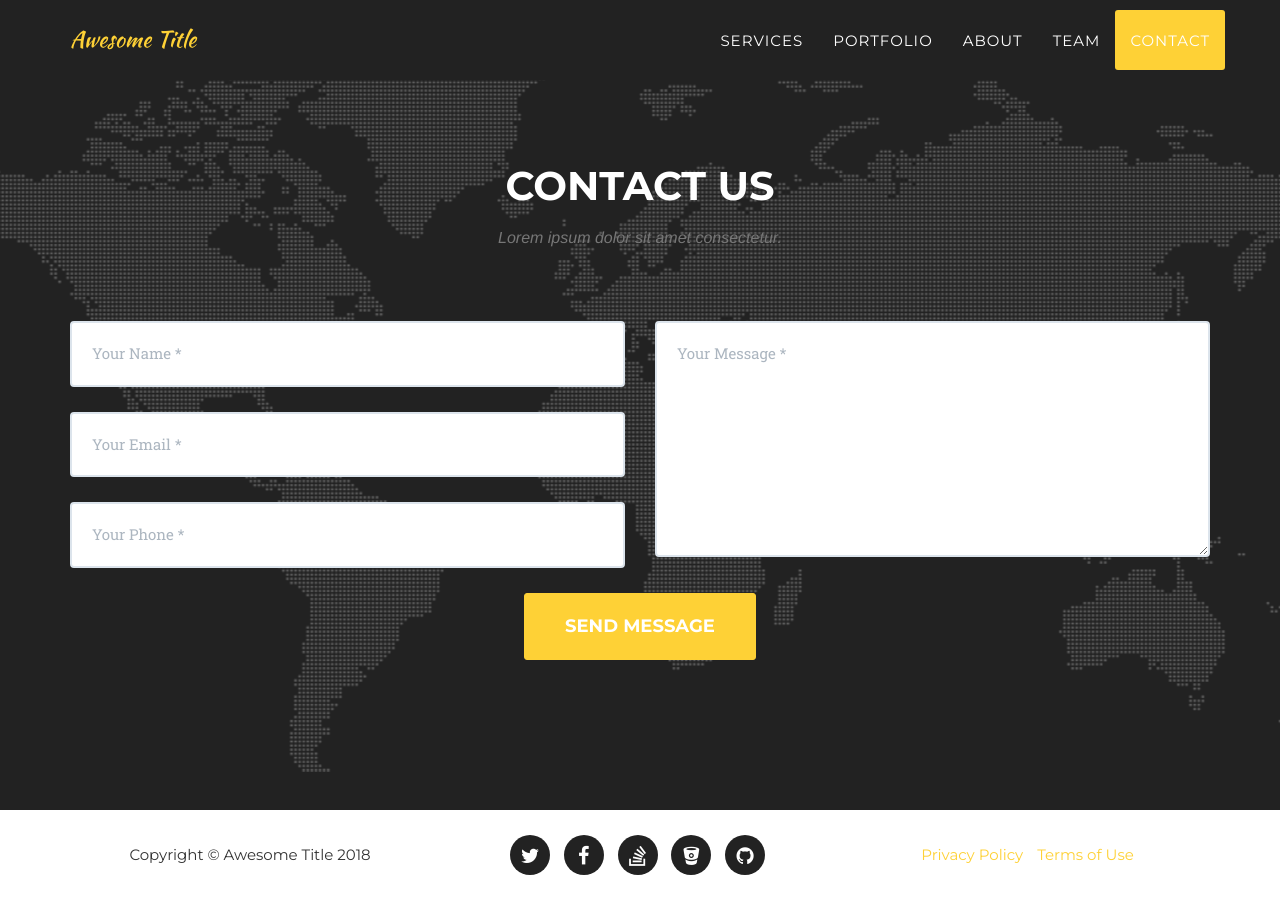
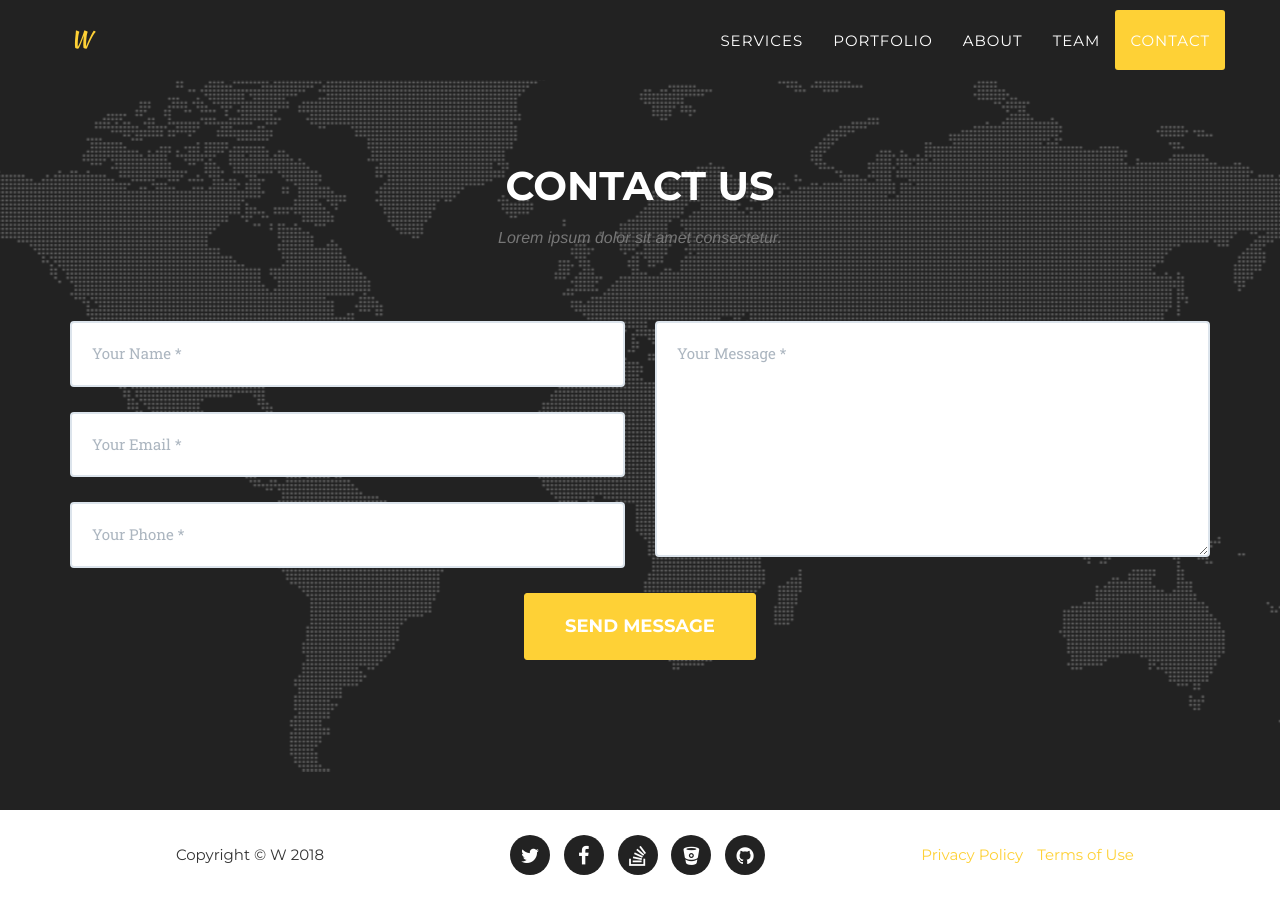
Before and after one commit to iamadezigner/iamadezigner.github.io, a Jekyll site: the page built from _posts/2014-07-16-project-3.markdown, in a window 1280 px wide and 900 px high, scrolled down 4840 px. Built offline with Jekyll 4.4.1, drawn with Linux system fonts in a browser that asks for light colours; some web fonts are replaced; part of the change alters nothing that is shown.

Commit message:
Update _config.yml

```diff
--- a/_config.yml
+++ b/_config.yml
@@ -1,10 +1,10 @@
-url: https://y7kim.github.io
+url: https://iamadezigner.github.io
 baseurl: /agency-jekyll-theme/
 
 # Site settings
-title: Awesome Title
-email: your-email@domain.com
-description: "Write an awesome description for your new site here. You can edit this line in _config.yml. It will appear in your document head meta (for Google search results) and in your feed.xml site description."
+title: W
+email: iamdezigner@naver.com
+description: "Seoul based UI, UX Designer | Jeong-Won Park"
 
 
 # Team names, titles and social links
```
